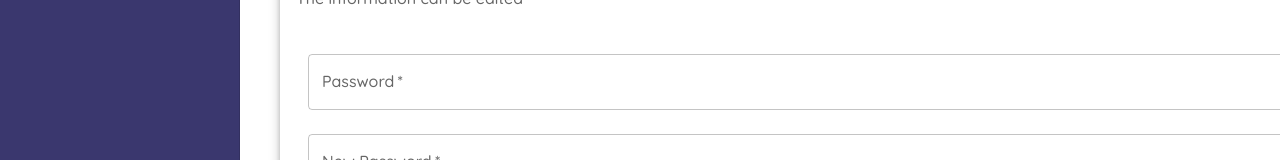
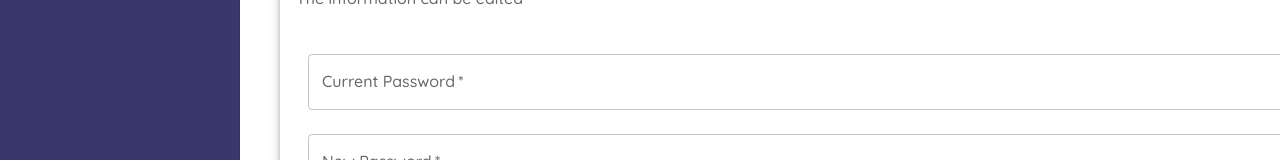
Before and after one commit to lavdimPireva/FilmProject, a React (Create React App) app: page /myProfile/privacy in a window 1280 px wide. Shown: the part 508-668 px from the top of the page. Built offline with nearby package versions, Linux system fonts and the light colour scheme; sample sign-in values are in the browser's storage.

Commit message:
Account, Privacy, Deactive complete

```diff
--- a/src/pages/Account/Account.tsx
+++ b/src/pages/Account/Account.tsx
@@ -8,6 +8,7 @@ import {
   TextField,
 } from "@mui/material";
 import { useFormik } from "formik";
+import * as Yup from "yup";
 
 import { useNavigate } from "react-router-dom";
 
@@ -20,6 +21,15 @@ export const Account = () => {
       email: "",
       address: "",
     },
+    validationSchema: Yup.object().shape({
+      username: Yup.string().max(255).required("Username is required"),
+      email: Yup.string()
+        .email("Must be a valid email")
+        .required("Email is required"),
+      address: Yup.string().max(255).required("address is required"),
+    }),
+    validateOnBlur: false,
+    validateOnChange: true,
     onSubmit: (values) => {
       console.log(values);
       navigate("/");
@@ -28,7 +38,7 @@ export const Account = () => {
 
   return (
     <Box sx={{}}>
-      <form onSubmit={formik.handleSubmit}>
+      <form onSubmit={formik.handleSubmit} autoComplete="off" noValidate>
         <Card
           sx={{
             marginTop: 5,
@@ -48,15 +58,18 @@ export const Account = () => {
               style={{ margin: 12, width: 1000 }}
               error={Boolean(formik.touched.username && formik.errors.username)}
               onChange={formik.handleChange}
+              helperText={formik.touched.username && formik.errors.username}
               value={formik.values.username}
             />
             <TextField
+              error={Boolean(formik.touched.email && formik.errors.email)}
+              helperText={formik.touched.email && formik.errors.email}
               label="Email"
+              type="email"
               name="email"
               required
               variant="outlined"
               style={{ margin: 12, width: 1000 }}
-              error={Boolean(formik.touched.email && formik.errors.email)}
               onChange={formik.handleChange}
               value={formik.values.email}
             />
@@ -67,6 +80,7 @@ export const Account = () => {
               variant="outlined"
               style={{ margin: 12, width: 1000 }}
               error={Boolean(formik.touched.address && formik.errors.address)}
+              helperText={formik.touched.address && formik.errors.address}
               onChange={formik.handleChange}
               value={formik.values.address}
             />
--- a/src/pages/DeactiveAccount/DeactiveAccount.tsx
+++ b/src/pages/DeactiveAccount/DeactiveAccount.tsx
@@ -12,7 +12,6 @@ export const DeactiveAccount = () => {
   };
 
   const handleClick = () => {
-    console.log("iha");
     if (!checked) {
       onLogout();
     }
--- a/src/pages/Privacy/Privacy.tsx
+++ b/src/pages/Privacy/Privacy.tsx
@@ -9,6 +9,7 @@ import {
 } from "@mui/material";
 import { useFormik } from "formik";
 import { useNavigate } from "react-router-dom";
+import * as Yup from "yup";
 
 export const Privacy = () => {
   const navigate = useNavigate();
@@ -19,6 +20,16 @@ export const Privacy = () => {
       newPassword: "",
       confirmPassword: "",
     },
+    validationSchema: Yup.object().shape({
+      password: Yup.string().max(255).required("Password is required"),
+      newPassword: Yup.string().max(255).required("Password is required"),
+      confirmPassword: Yup.string().oneOf(
+        [Yup.ref("newPassword"), null],
+        "Password must match!"
+      ),
+    }),
+    validateOnBlur: false,
+    validateOnChange: true,
     onSubmit: (values) => {
       console.log(values);
       navigate("/");
@@ -27,7 +38,7 @@ export const Privacy = () => {
 
   return (
     <Box sx={{}}>
-      <form onSubmit={formik.handleSubmit}>
+      <form onSubmit={formik.handleSubmit} autoComplete="off" noValidate>
         <Card
           sx={{
             marginTop: 5,
@@ -39,39 +50,46 @@ export const Privacy = () => {
           </CardHeader>
           <CardContent>
             <TextField
+              error={Boolean(formik.touched.password && formik.errors.password)}
+              helperText={formik.touched.password && formik.errors.password}
               type="password"
-              label="Password"
+              label="Current Password"
               name="password"
               required
               variant="outlined"
               style={{ margin: 12, width: 1000 }}
-              error={Boolean(formik.touched.password && formik.errors.password)}
               value={formik.values.password}
               onChange={formik.handleChange}
             />
             <TextField
+              error={Boolean(
+                formik.touched.newPassword && formik.errors.newPassword
+              )}
+              helperText={
+                formik.touched.newPassword && formik.errors.newPassword
+              }
               type="password"
               label="New Password"
               name="newPassword"
               required
               variant="outlined"
               style={{ margin: 12, width: 1000 }}
-              error={Boolean(
-                formik.touched.newPassword && formik.errors.newPassword
-              )}
               value={formik.values.newPassword}
               onChange={formik.handleChange}
             />
             <TextField
+              error={Boolean(
+                formik.touched.confirmPassword && formik.errors.confirmPassword
+              )}
+              helperText={
+                formik.touched.confirmPassword && formik.errors.confirmPassword
+              }
               type="password"
               label="Confirm Password"
               name="confirmPassword"
               required
               variant="outlined"
               style={{ margin: 12, width: 1000 }}
-              error={Boolean(
-                formik.touched.confirmPassword && formik.errors.confirmPassword
-              )}
               value={formik.values.confirmPassword}
               onChange={formik.handleChange}
             />
```
